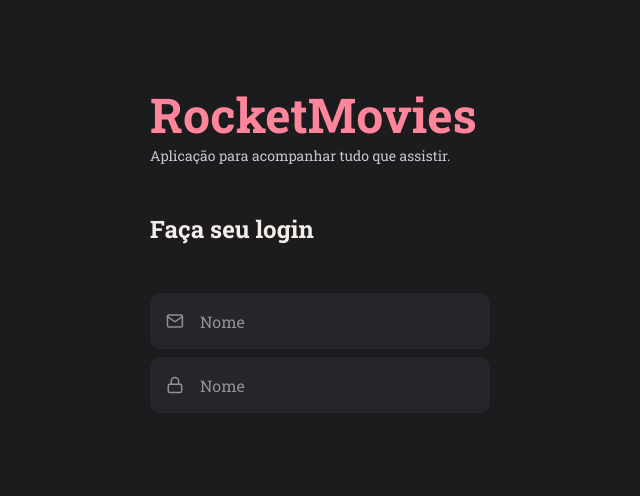
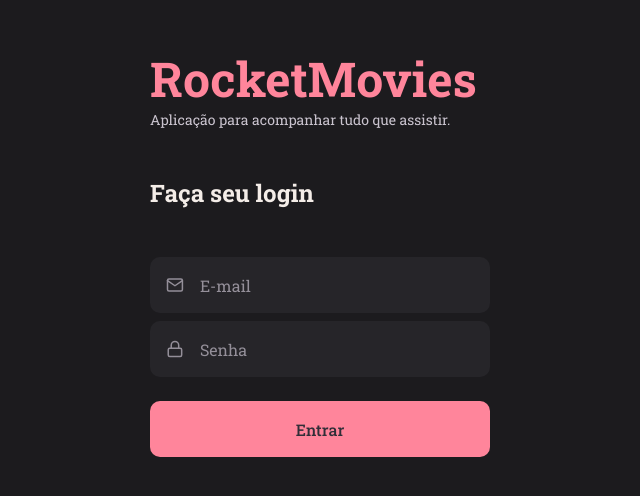
Before and after one commit to exodogurgel/RocketMovies, a React (Vite) app: page / in a window 1280 px wide. Shown: the part 148-644 px from the top of the page, without its empty margins (0-640 px from the left). Built offline with nearby package versions, Linux system fonts and the light colour scheme.

Commit message:
created component Button and add in SingIn

```diff
--- /dev/null
+++ b/src/components/Button/index.jsx
@@ -0,0 +1,13 @@
+import { Container } from './styles'
+
+export function Button({title, loading, ...rest}){
+  return (
+    <Container
+      type="button"
+      disabled={loading}
+      {...rest}
+    >
+      {loading ? 'Carregando...' : title}
+    </Container>
+  )
+}
--- /dev/null
+++ b/src/components/Button/styles.js
@@ -0,0 +1,20 @@
+import styled from 'styled-components'
+
+export const Container = styled.button`
+  width: 100%;
+  height: 56px;
+  margin-top: 16px;
+
+  border: none;
+  border-radius: 10px;
+
+  color: #312e38;
+  background-color: ${({ theme }) => theme.COLORS.PINK};
+
+  font-size: 16px;
+  font-weight: 500;
+
+  &:disabled {
+    opacity: 0.5;
+  }
+`
--- a/src/pages/SignIn/index.jsx
+++ b/src/pages/SignIn/index.jsx
@@ -1,5 +1,6 @@
 import { Container, Form } from "./styles";
 import { Input } from "../../components/Input";
+import { Button } from "../../components/Button";
 import { FiMail, FiLock } from "react-icons/fi"
 
 export function SignIn() {
@@ -12,14 +13,15 @@ export function SignIn() {
         <Input
           icon={FiMail}
           type="email"
-          placeholder="Nome"
+          placeholder="E-mail"
         />
 
         <Input
           icon={FiLock}
           type="password"
-          placeholder="Nome"
+          placeholder="Senha"
         />
+        <Button title="Entrar" />
 
         </Form>
     </Container>
```
